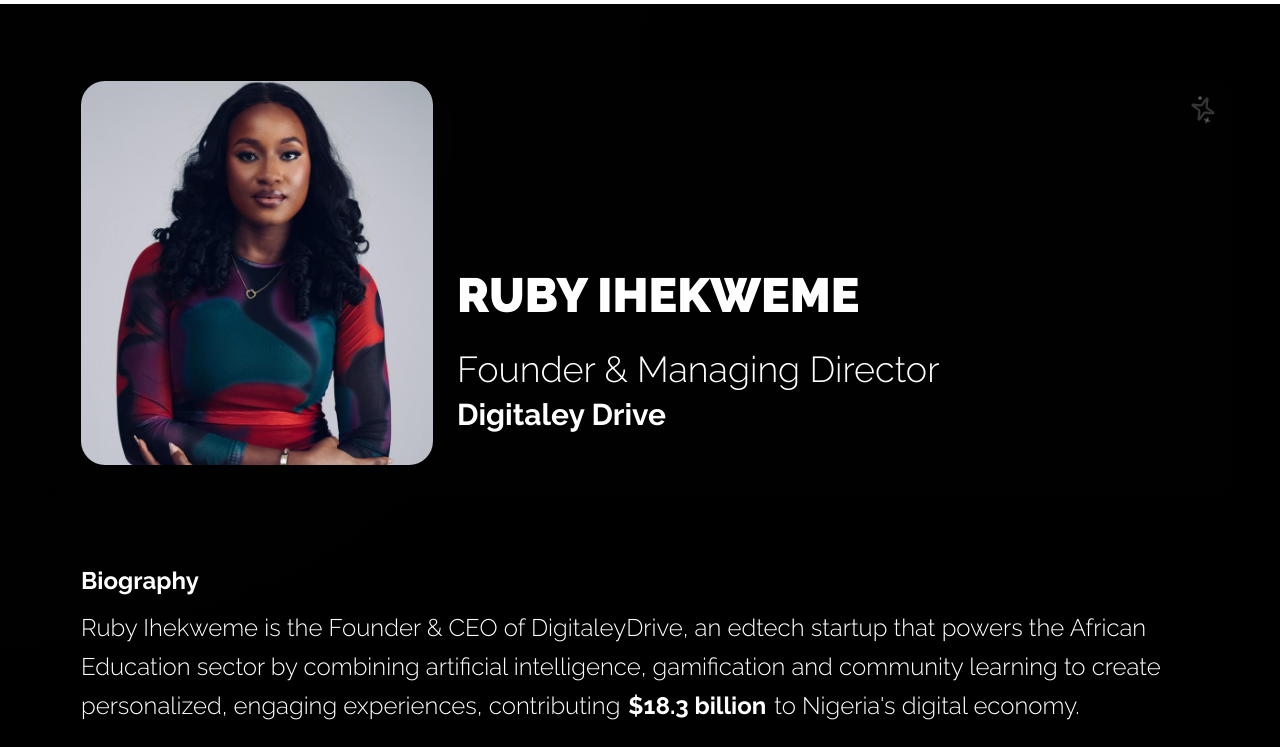
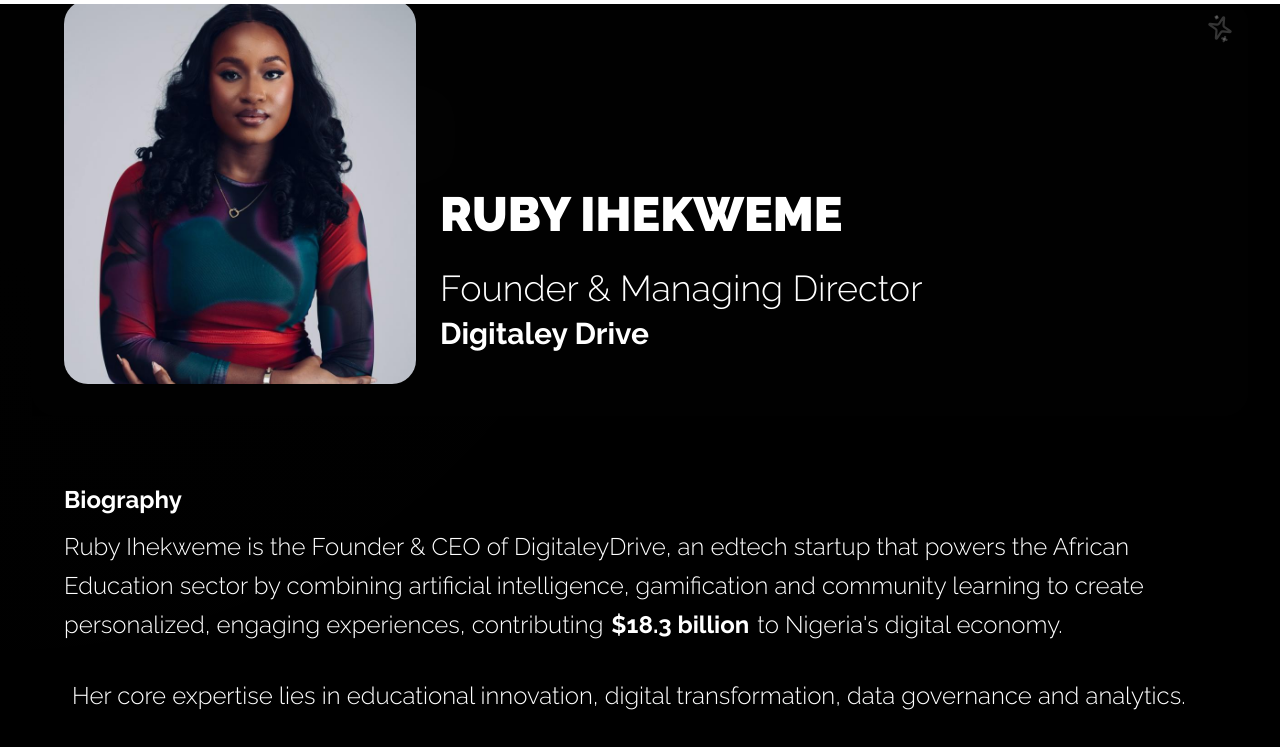
Before and after one commit to rubytechme/portfolio, a Next.js app: page / in a window 1280 px wide. Shown: the top 747 px of the page. Built offline with nearby package versions, Linux system fonts and the light colour scheme.

Commit message:
Set up GitHub Pages deployment with Next.js static export

```diff
--- a/app/layout.tsx
+++ b/app/layout.tsx
@@ -13,8 +13,8 @@
 });
 
 export const metadata: Metadata = {
-  title: "Create Next App",
-  description: "Generated by create next app",
+  title: "Ruby Ihekweme - Portfolio",
+  description: "Ruby Ihekweme's professional portfolio - Education innovator, tech entrepreneur, and founder of Digitaley Drive",
 };
 
 export default function RootLayout({
@@ -25,11 +25,9 @@
   return (
     <html lang="en">
       <body
-        className={`${geistSans.variable} ${geistMono.variable} antialiased p-4 pt-20`}
+        className={`${geistSans.variable} ${geistMono.variable} antialiased`}
       >
-        <div className="border-[.3px] border-stone-300">
         {children}
-        </div>
       </body>
     </html>
   );
```
Also changed, not shown: next.config.js (added).
